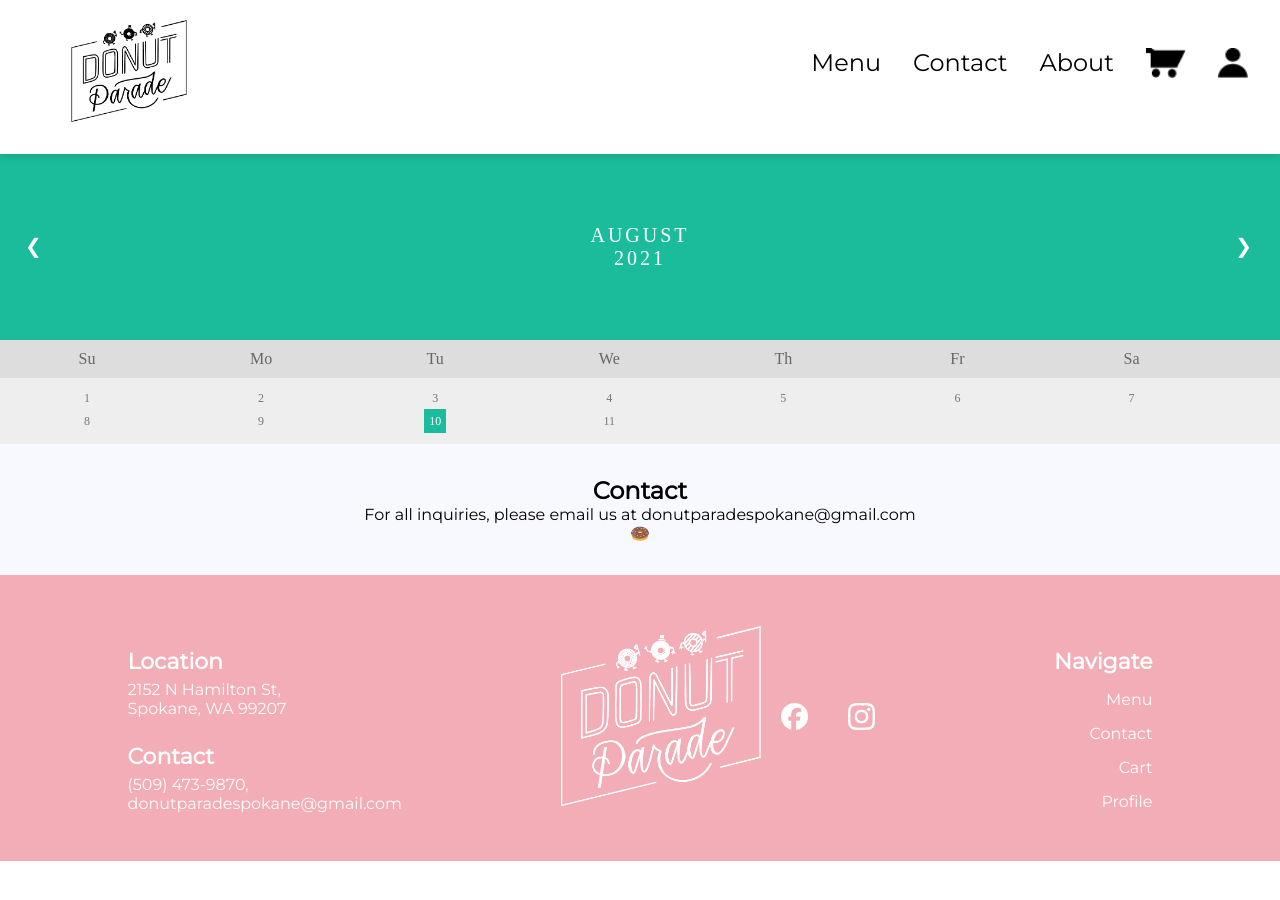
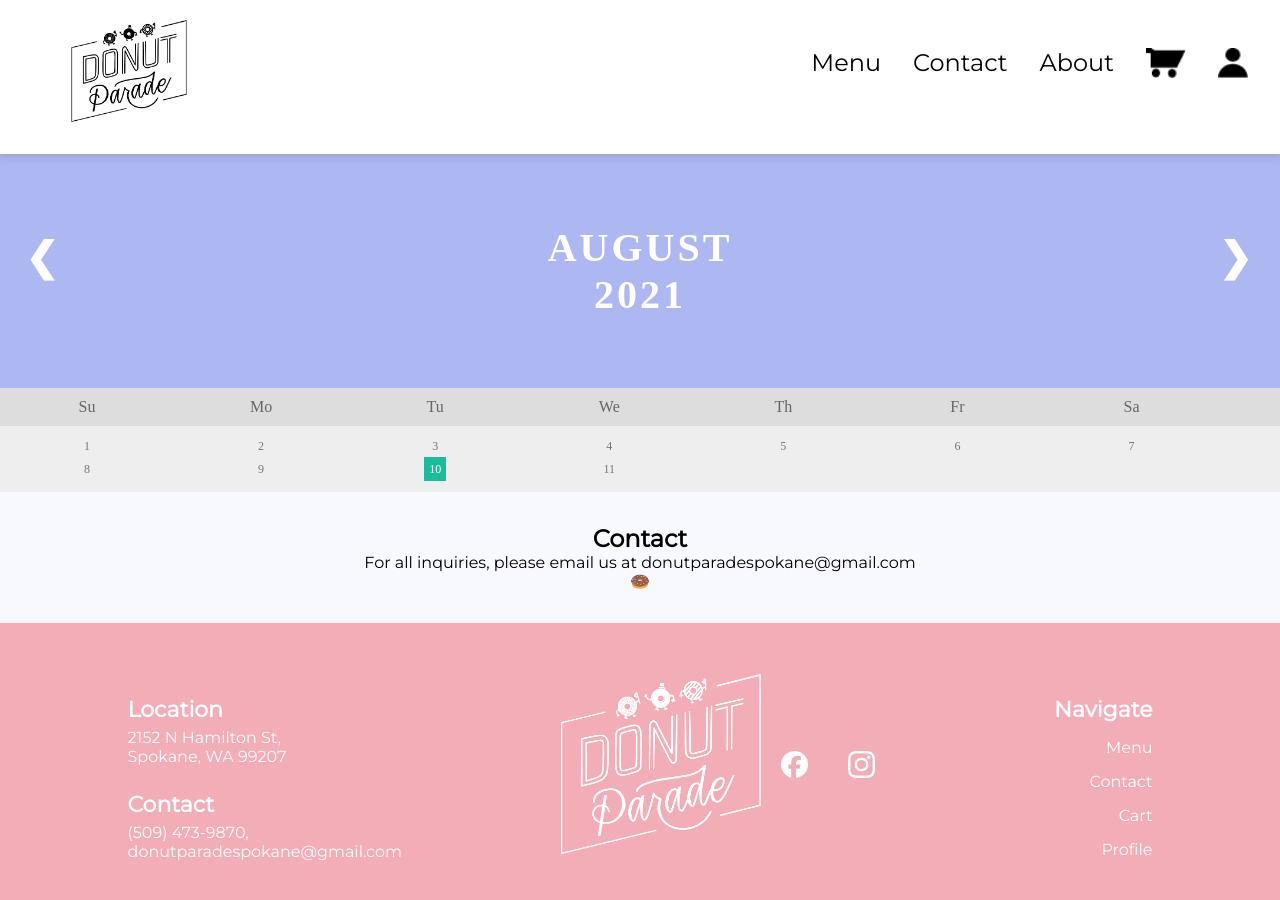
Before and after one commit to CSCD488-Winter2024/project-description-user-stories-and-glossary-project-unknown, a React (Vite) app in the folder DonutParade/: page /contact in a window 1280 px wide. Shown: the top 900 px of the page. Before the commit the page ends 861 px from the top, so only its background shows below. Built offline with nearby package versions, Linux system fonts and the light colour scheme; no server answers; the database is empty; a web font is replaced by a local one.

Commit message:
contact page calender color change

```diff
--- a/DonutParade/src/styles/Contact.css
+++ b/DonutParade/src/styles/Contact.css
@@ -34,7 +34,7 @@
 /* Month header */
 .month {
     padding: 70px 25px;
-    background: #1abc9c;
+    background: #ADB7F2;
     text-align: center;
 }
 
@@ -46,10 +46,13 @@
 
 .month ul li {
   color: white;
-  font-size: 20px;
+  font-size: 40px;
+  font-weight: bolder;
   text-transform: uppercase;
   letter-spacing: 3px;
+
 }
+
 
 /* Previous button inside month header */
 .month .prev {
```
